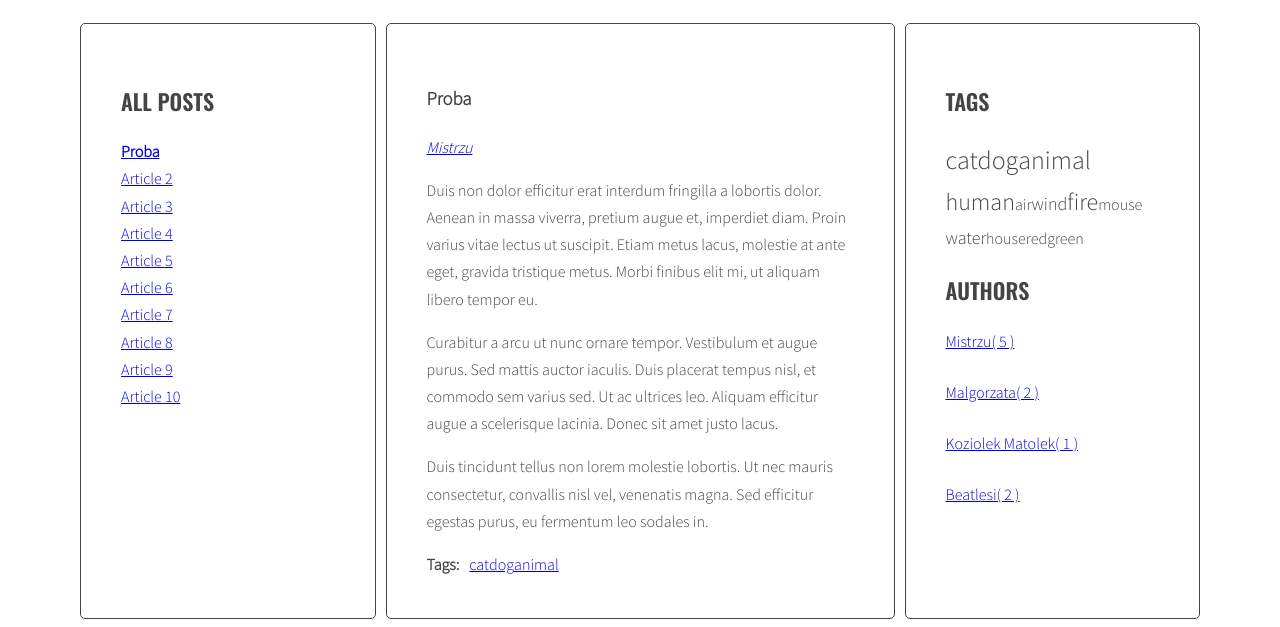
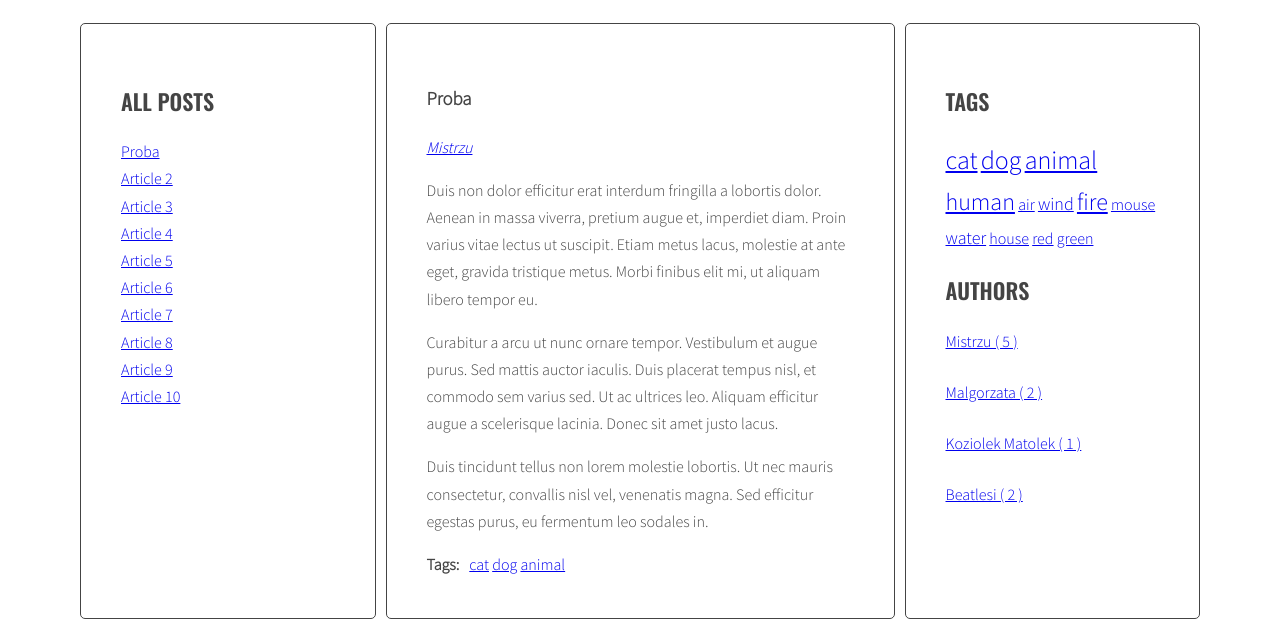
Before and after one commit to Muzzolka/javascript-blog, a website: page index.html in a window 1280 px wide. Shown: the part 220-847 px from the top of the page. Drawn offline with nearby package versions, Linux system fonts and the light colour scheme.

Commit message:
templates handlebars

```diff
--- a/index.html
+++ b/index.html
@@ -249,5 +249,25 @@
                 </main>
             </div>
         </div>
+        <script id="template-article-link" type="text/x-handlebars-template">
+            <li><a href="#{{ id }}"><span>{{ title }}</span></a></li>
+        </script>
+        <script id="template-tag-link" type="text/x-handlebars-template">
+            <li><a href="#tag-{{ id }}"><span>{{ title }}</span></a></li>
+        </script>
+        <script id="template-tag-cloud-link" type="text/x-handlebars-template">
+            {{#each tags}}
+            <li><a class="tag-size-{{ className }}" href="#tag-{{ tag }}">{{ tag }}</a></li>
+            {{/each}}
+        </script>
+        <script id="template-tag-author-link" type="text/x-handlebars-template">
+            {{#each tags}}
+            <li><a href="#tag-{{ author }}">{{ author }} ( {{count}} )</a></li>
+            {{/each}}
+        </script>
+        <script id="template-tag-author-header" type="text/x-handlebars-template">
+            <a href="#tag-{{ author }}">{{ author }}</a>
+        </script>
+        <script src="https://cdnjs.cloudflare.com/ajax/libs/handlebars.js/4.1.0/handlebars.min.js"></script>
         <script src="js/script.js"></script>
     </body>
--- a/js/script.js
+++ b/js/script.js
@@ -1,17 +1,29 @@
 'use strict';
+
+const templates = {
+    articleLink: Handlebars.compile(document.querySelector('#template-article-link').innerHTML),
+    tagLink: Handlebars.compile(document.querySelector('#template-tag-link').innerHTML),
+    tagCloudLink: Handlebars.compile(document.querySelector('#template-tag-cloud-link').innerHTML),
+    tagAuthorLink: Handlebars.compile(document.querySelector('#template-tag-author-link').innerHTML),
+    tagAuthorHeader: Handlebars.compile(document.querySelector('#template-tag-author-header').innerHTML),
+  }
 
 function generateTitleLinks(detailedSelector='') {
     const links = document.querySelectorAll('.titles span');
     for (let link of links) {
         link.innerHTML = '';
     }
+    let htmlVar = '';
     const articles = document.querySelectorAll('article' + detailedSelector);
+    const articleWrapper = document.querySelector('.list.titles');
     for (let article of articles) {
         const articleId = article.getAttribute('id');
         const articleTitle = article.querySelector('.post-title').innerHTML;
-        const titleLink = document.querySelector('a[href="#' + articleId + '"] span');
-        titleLink.innerHTML = articleTitle;
+        const linkHTMLData = {id: articleId, title: articleTitle};
+        const titleLink = templates.articleLink(linkHTMLData);
+        htmlVar += titleLink;
     }
+    articleWrapper.innerHTML = htmlVar;
 }
 
 generateTitleLinks();
@@ -89,10 +101,12 @@ function generateTags() {
         console.log(dataTags);
         /* split tags into array */
         /* STSRT LOOP: for each tag */
+
         for (let tag of dataTags.split(' ')){
             console.log(dataTags.split(' '));
             console.log(tag);
-            const linkHTML = `<li><a href="#tag-${tag}">` + tag + '</a></li>';
+            const linkHTMLData = {id: tag, title: tag};
+            const linkHTML = templates.tagLink(linkHTMLData);
             /* generate HTML of the link */
             htmlVar = htmlVar + linkHTML;
             /* add generated code to the html variable*/
@@ -103,6 +117,7 @@ function generateTags() {
             } else {
                 allTags[tag]++;
             }
+            console.log(allTags);
         }
         /*END LOPP: for each tag */
         console.log(htmlVar);
@@ -118,14 +133,18 @@ function generateTags() {
     console.log('tuuuu: ', allTags);
 
     const tagsParams = calculateTagsParams(allTags);
-    console.log('tagsParam:', tagsParams)
-    let allTagsHTML = '';
+    console.log('tagsParam:', tagsParams);
+    const allTagsData = {tags: []};
+    for (let tag in allTags) {
+        console.log(tag);
+        allTagsData.tags.push({
+            tag: tag,
+            count: allTags[tag],
+            className: calculateTagClass(allTags[tag], tagsParams)
+        });
+    }
 
-    for (let tag in allTags) {
-        allTagsHTML += `<li><a class="tag-size-${calculateTagClass(allTags[tag], tagsParams)} href="#tag-${tag}">` + tag + '</a></li>';
-    }
-    console.log(allTagsHTML);
-    tagList.innerHTML = allTagsHTML;
+    tagList.innerHTML = templates.tagCloudLink(allTagsData);
 }
 
 generateTags();
@@ -179,20 +198,17 @@ addClickListenersToTags();
 
 function generateAuthorLinks() {
     let allAuthors = {};
-    for (let author of document.querySelectorAll('.post-author')) {
-    /* delete authors from all wrappers */
-        author.innerHTML = '';
-    }
-    for(let article of document.querySelectorAll('article')) {
+
+    for (let article of document.querySelectorAll('article')) {
     /* for each article */
         const author = article.getAttribute('data-author');
         /* take data-author value*/
-        const authorLink = `<a href="#tag-${author}">${author}</a>`
-        /* create a link with author value */
-        console.log(authorLink);
-        article.querySelector('.post-author').innerHTML = authorLink;
+        const articleAuthorData = {author: author};
+        console.log(author);
+        article.querySelector('.post-author').innerHTML = templates.tagAuthorHeader(articleAuthorData);
         /* put a link into acrticle wrapper */
     }
+
     for (let author of document.querySelectorAll('.post-author a')) {
         author = author.getAttribute('href').replace('#tag-', '');
         if(!allAuthors.hasOwnProperty(author)){
@@ -200,12 +216,20 @@ function generateAuthorLinks() {
         } else {
             allAuthors[author]++;
         }
+        console.log(allAuthors);
     }
-    let allAuthorsHTML = '';
+
+    const allAuthorsData = {tags: []};
+    console.log('tuuutaj: ' + allAuthors);
     for (let author in allAuthors) {
-        allAuthorsHTML += `<li><a href="#tag-${author}">` + author + '( ' + allAuthors[author] + ' )</a></li>';
+        allAuthorsData.tags.push({
+            author: author,
+            count: allAuthors[author],
+        })
     }
-    document.querySelector('.list.authors').innerHTML = allAuthorsHTML;
+    console.log(allAuthorsData);
+
+    document.querySelector('.list.authors').innerHTML = templates.tagAuthorLink(allAuthorsData);
 }
 
 function clickedAuthorLinkHandler() {
```
